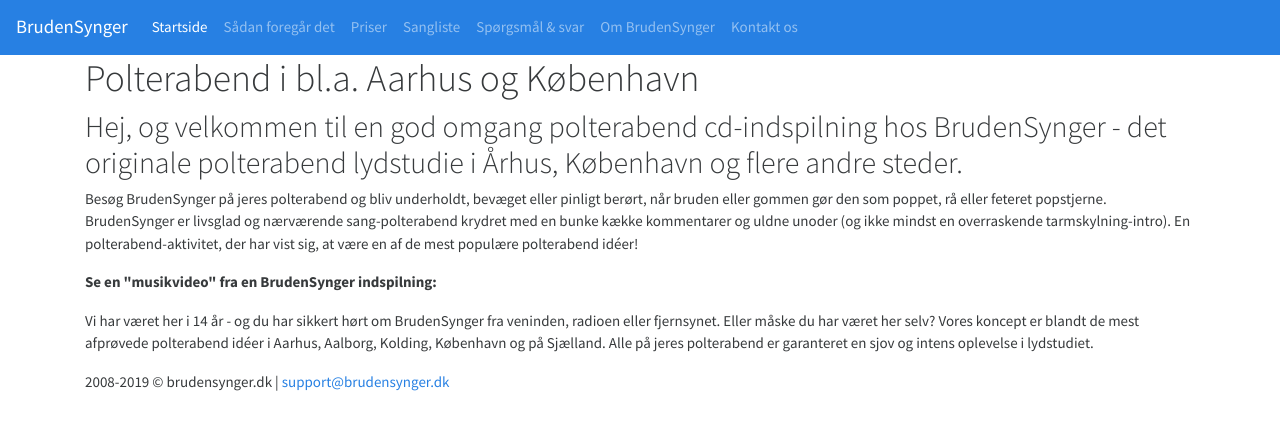
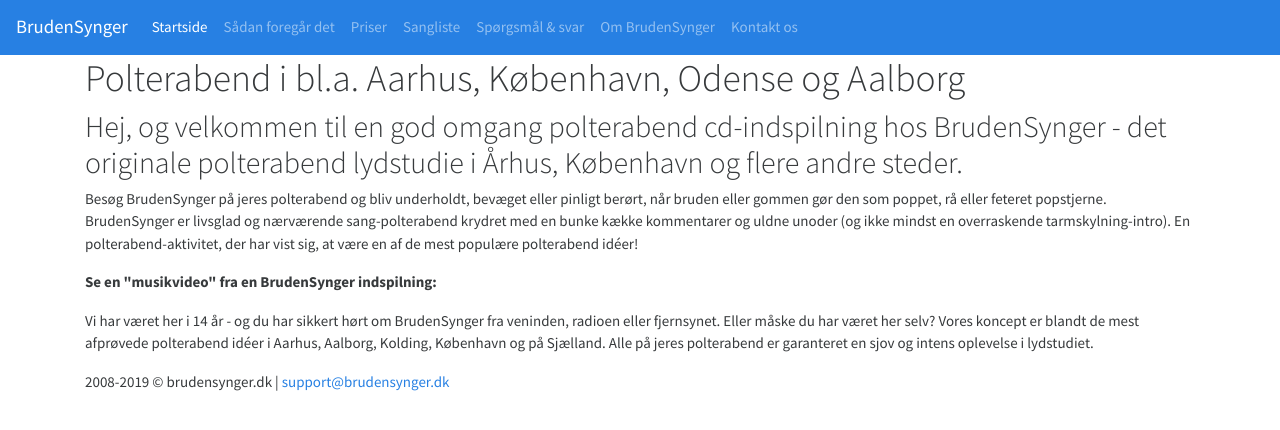
Before and after one commit to hjemmesidekongen/brudensynger.client, a Next.js app: page / in a window 1280 px wide. Shown: the top 430 px of the page. Built offline with nearby package versions, Linux system fonts and the light colour scheme.

Commit message:
Tested new workflow

```diff
--- a/pages/index.js
+++ b/pages/index.js
@@ -12,7 +12,7 @@
       </title>
     </Head>
 
-    <h1>Polterabend i bl.a. Aarhus og København</h1>
+    <h1>Polterabend i bl.a. Aarhus, København, Odense og Aalborg</h1>
     <h2>
       Hej, og velkommen til en god omgang polterabend cd-indspilning hos
       BrudenSynger - det originale polterabend lydstudie i Århus, København og
```
